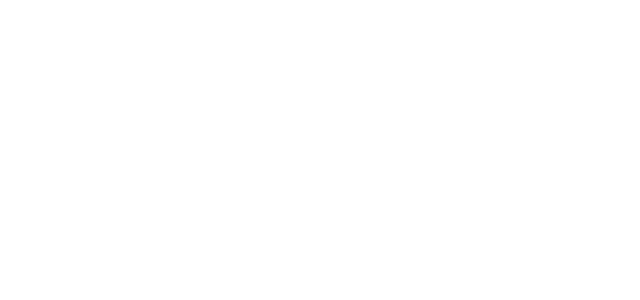
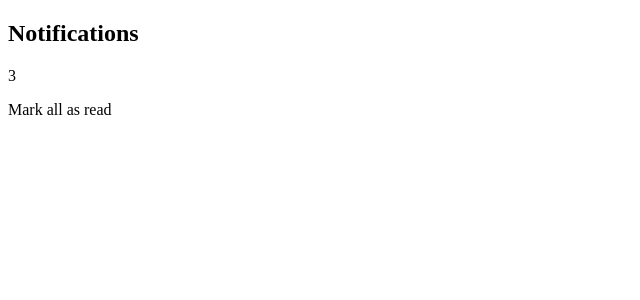
Before and after one commit to Bdmnss/notification-page, a React (Vite) app: page / in a window 1280 px wide. Shown: the top 300 px of the page, without its empty margins (0-640 px from the left). Built offline with nearby package versions, Linux system fonts and the light colour scheme.

Commit message:
adding section

```diff
--- a/src/App.jsx
+++ b/src/App.jsx
@@ -5,7 +5,19 @@
 function App() {
   const [notifications, setNotifications] = useState(data);
 
-  return <></>;
+  return (
+    <>
+      <section>
+        <div>
+          <div>
+            <h2>Notifications</h2>
+            <div>3</div>
+          </div>
+          <p>Mark all as read</p>
+        </div>
+      </section>
+    </>
+  );
 }
 
 export default App;
```
